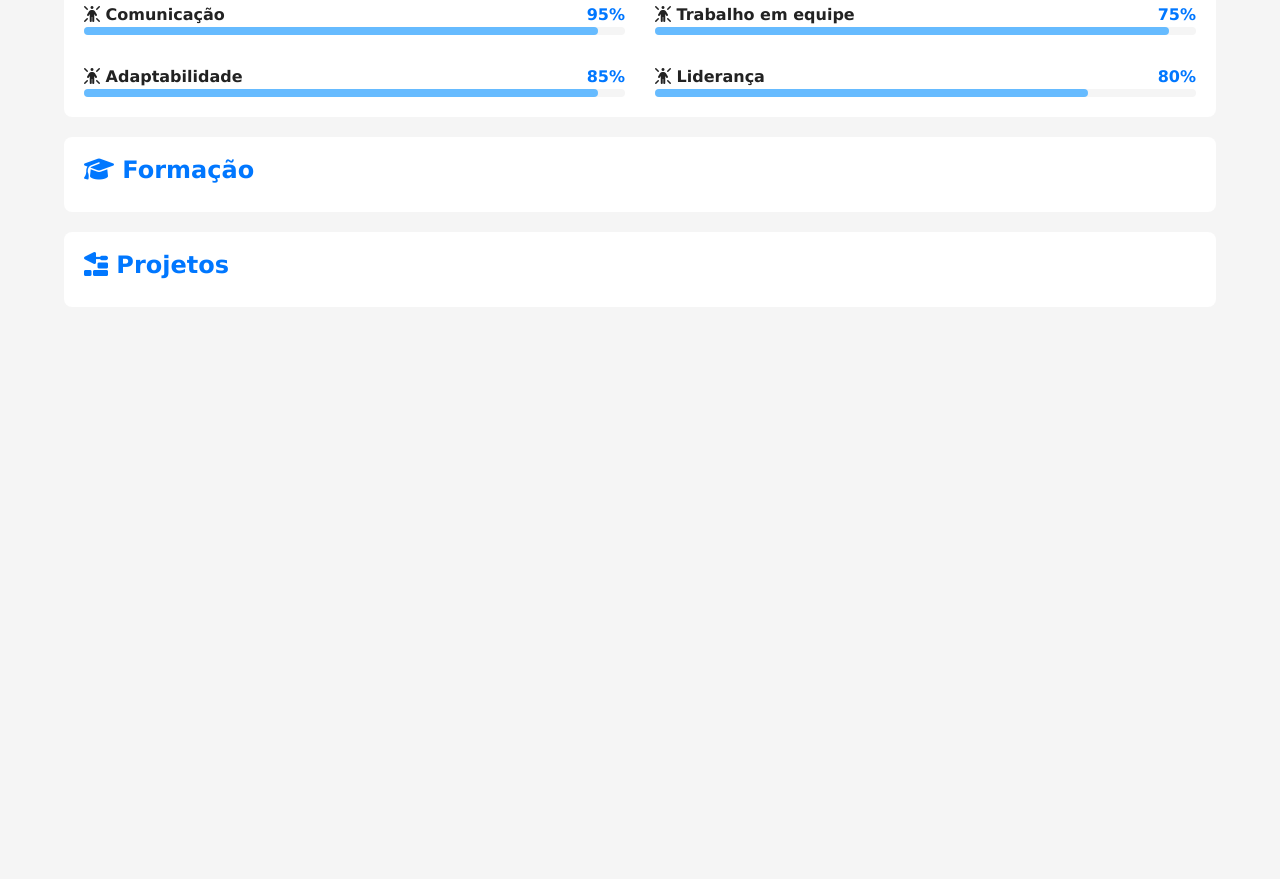
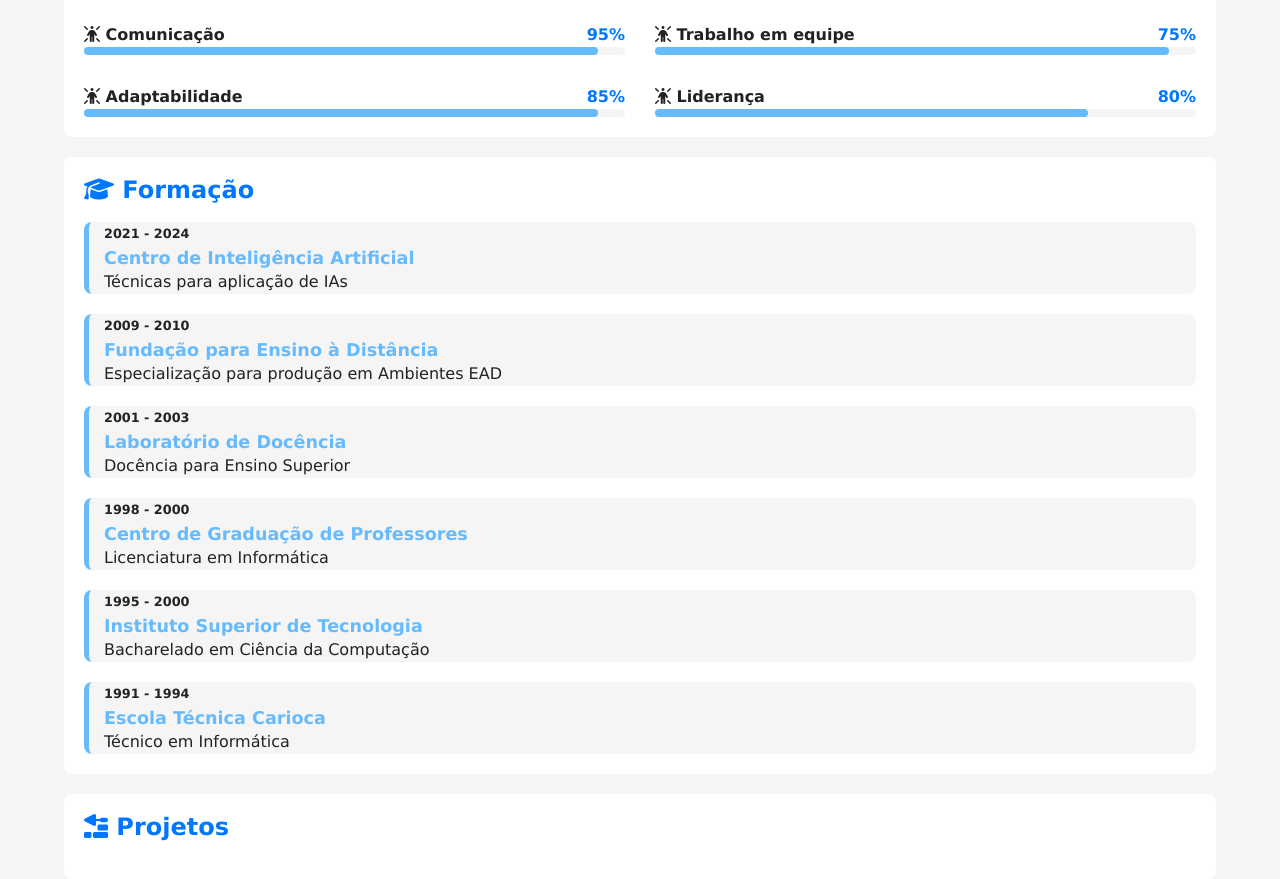
Before and after one commit to felipeoliveirasites/projeto-portfolio, a plain HTML site: page index.html in a window 1280 px wide. Shown: the part 1387-2266 px from the top of the page. Before the commit the page ends 1714 px from the top, so only its background shows below. Drawn offline with Linux system fonts and the light colour scheme.

Commit message:
area de formações

```diff
--- a/estilos/style.css
+++ b/estilos/style.css
@@ -145,7 +145,7 @@ section#detalhes article {
 
 section#detalhes article h2{
   color: var(--destaque);
-  margin-bottom: 10px;
+  margin-bottom: 20px;
 }
 
  .video-container{
@@ -200,6 +200,38 @@ section#detalhes article h2{
   border-radius: 4px;
 }
 
+#formacao-container {
+  display: flex;
+  flex-direction: column-reverse;
+  gap: 20px;
+}
+
+#formacao-container .curso{
+  background-color: var(--fundo-principal);
+  border-radius: 8px;
+  border-left: 5px solid var(--destaque-inverso);
+  padding-left: 15px;
+  transition: border-width .5s, border-color .5s;
+  cursor: pointer;
+}
+
+#formacao-container .curso:hover{
+  border-left-width: 15px;
+  border-color: var(--destaque);
+}
+
+#formacao-container .curso .periodo{
+  font-size: .8em;
+  font-weight: bold;
+  color: var(--texto);
+
+}
+
+#formacao-container .instituicao{
+  color: var(--destaque-inverso);
+  font-size: 1.1em;
+}
+
 @media screen and (min-width: 768px) {
     #skill-container {
       grid-template-columns: 1fr 1fr;
--- a/index.html
+++ b/index.html
@@ -42,6 +42,7 @@
                     <iframe width="560" height="315" src="https://www.youtube-nocookie.com/embed/otJpSwICwDg?si=kiH9bjescb_qES56" title="YouTube video player" frameborder="0" allow="accelerometer; autoplay; clipboard-write; encrypted-media; gyroscope; picture-in-picture; web-share" referrerpolicy="strict-origin-when-cross-origin" allowfullscreen></iframe>
                 </div>
             </article><!-- Fim article#video -->
+
             <article id="skills">
                 <h2><i class="fa-solid fa-brain"></i> Minhas Skills</h2>
 
@@ -160,8 +161,46 @@
                 </div>
 
             </article><!-- Fim article#skills -->
+
             <article id="formacao">
                 <h2><i class="fa-solid fa-graduation-cap"></i> Formação</h2>
+                <div id="formacao-container">
+                    <div class="curso">
+                        <p class="periodo">1991 - 1994</p>
+                        <h3 class="instituicao">Escola Técnica Carioca</h3>
+                        <p class="titulacao">Técnico em Informática</p>
+                    </div>
+
+                     <div class="curso">
+                        <p class="periodo">1995 - 2000</p>
+                        <h3 class="instituicao">Instituto Superior de Tecnologia</h3>
+                        <p class="titulacao">Bacharelado em Ciência da Computação</p>
+                    </div>
+
+                     <div class="curso">
+                        <p class="periodo">1998 - 2000</p>
+                        <h3 class="instituicao">Centro de Graduação de Professores</h3>
+                        <p class="titulacao">Licenciatura em Informática</p>
+                    </div>
+
+                     <div class="curso">
+                        <p class="periodo">2001 - 2003</p>
+                        <h3 class="instituicao">Laboratório de Docência </h3>
+                        <p class="titulacao">Docência para Ensino Superior </p>
+                    </div>
+                     <div class="curso">
+                        <p class="periodo">2009 - 2010</p>
+                        <h3 class="instituicao">Fundação para Ensino à Distância</h3>
+                        <p class="titulacao">Especialização para produção em Ambientes EAD</p>
+                    </div>
+                     <div class="curso">
+                        <p class="periodo">2021 - 2024</p>
+                        <h3 class="instituicao">Centro de Inteligência Artificial</h3>
+                        <p class="titulacao">Técnicas para aplicação de IAs</p>
+                    </div>
+
+                </div>
+
             </article><!-- Fim article#formacao -->
             <article id="projetos">
                 <h2><i class="fa-solid fa-trowel-bricks"></i> Projetos</h2>
```
